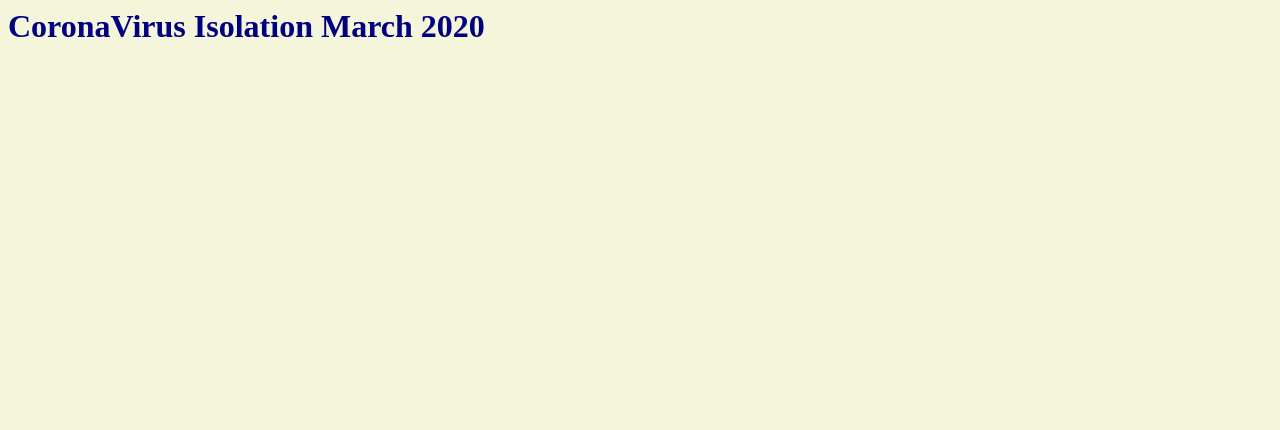
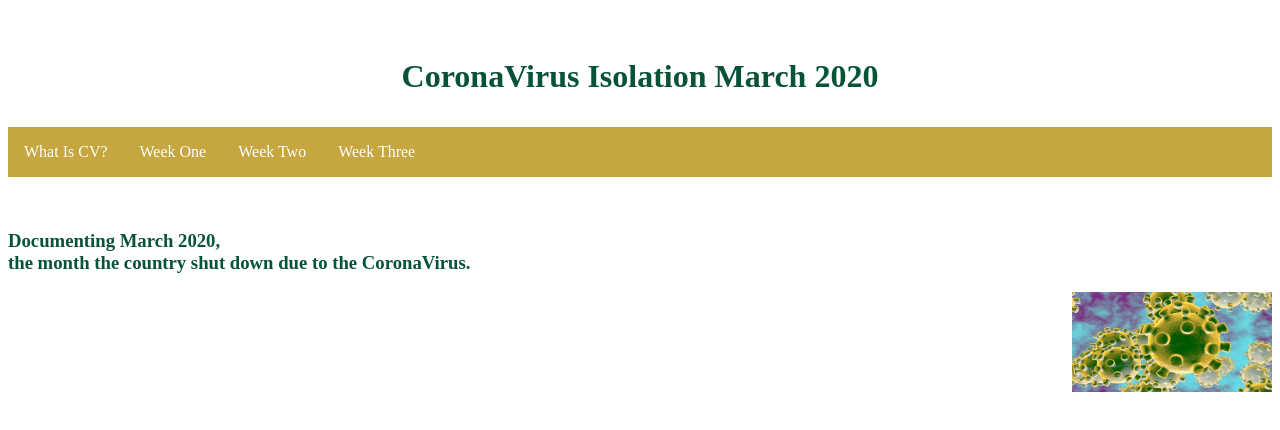
Before and after one commit to Seoda1392/my-site, a plain HTML site: page webpage.html in a window 1280 px wide. Drawn offline with Linux system fonts and the light colour scheme.

Commit message:
adding into a folder

```diff
--- a/webpage.html
+++ b/webpage.html
@@ -1,8 +1,72 @@
 <DOCTYPE html>
 <html>
 
-<body style="background-color:beige" >
+<body style="background-color:hsla(hue, saturation, lightness, alpha)" >
 
-    <h1 style="color:navy" >
+
+    <title>CoronaVirus Isolation</title>
+
+<br>
+    <h1> <div align="center" >
+    <p style="color:rgb(7, 83, 54)" style= >
         CoronaVirus Isolation March 2020
     </h1>
+
+<!--end of title section-->
+
+<style>
+
+  ul {
+    list-style-type: none;
+    margin: 0;
+    padding: 0;
+    overflow: hidden;
+    background-color:rgb(197, 166, 63);
+  }
+
+  li {
+    float: left;
+  }
+
+  li a {
+    display: block;
+    color: white;
+    text-align: center;
+    padding: 16px;
+    text-decoration: none;
+  }
+
+  li a:hover {
+    background-color: #111111;
+  }
+  </style>
+  </head>
+  <body>
+
+  <ul>
+    <li><a href="monday.html">What Is CV?</a></li>
+    <li><a href="tuesday.html">Week One</a></li>
+    <li><a href="Wednesday.html">Week Two</a></li>
+    <li><a href="thursday.html">Week Three</a></li>
+
+  </ul>
+
+</style>
+
+<!--end of background of colum-->
+<body>
+    <p>
+        <br>
+
+            <h3 style="color:rgb(7, 83, 54)" style= >
+        Documenting March 2020, <br> the month the country shut down due to the CoronaVirus. <br>
+
+    </p>
+    <p>
+    <div align="right" >
+        <img src="virus_pic.jpg" width="200" height="100" >
+
+
+
+
+</body>
```
